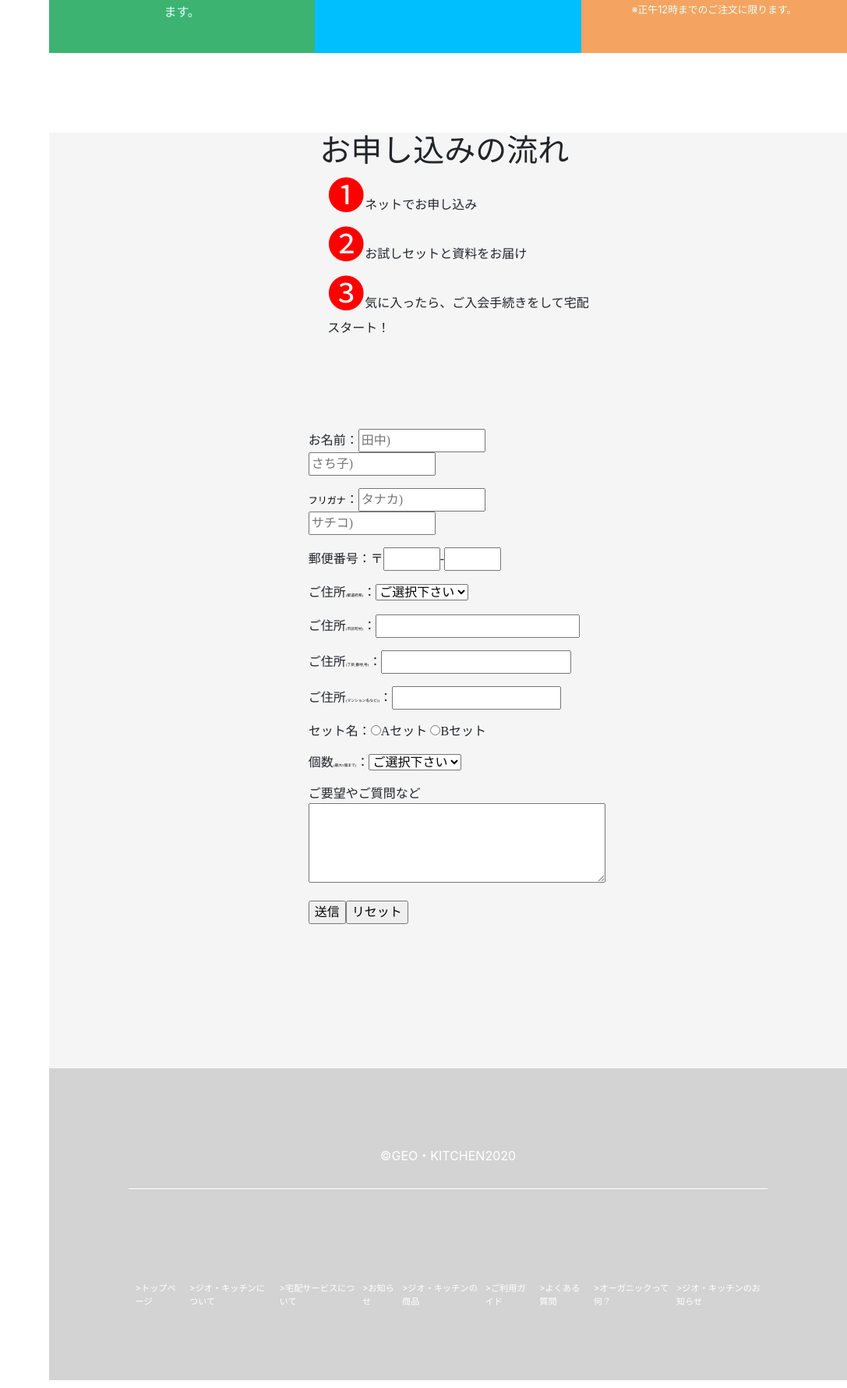
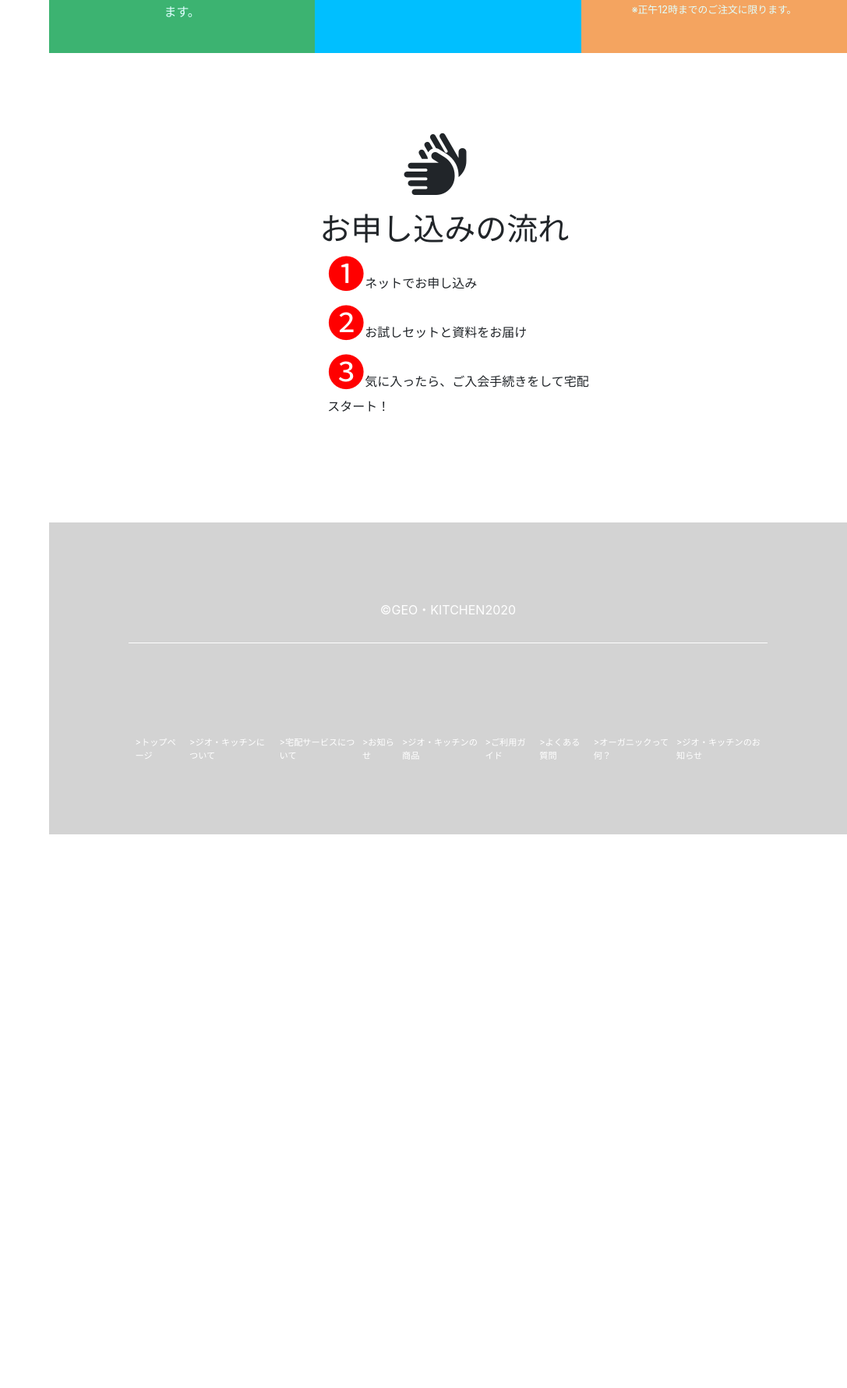
Before and after one commit to aoyamaryotasite/my_portfolio, a PHP site: page / in a window 1280 px wide. Shown: the part 2532-4312 px from the top of the page at 78% size, without its empty margins (193-1280 px from the left). After the commit the page ends 3602 px from the top, so only its background shows below. Run offline with PHP 8.4, Linux system fonts and the light colour scheme; some libraries are stand-ins or nearby versions.

Commit message:
Add files via upload

```diff
--- a/css/style.css
+++ b/css/style.css
@@ -370,9 +370,14 @@ margin-left: 15%;
 }
 .box9{
   width: 100%;
-  height: 1200px;
-  background-color: whitesmoke;
+  height: 500px;
+  background-color: white;
   margin: 0;
+}
+
+.hands{
+  margin-left: 35%;
+  margin-bottom: 5%;
 }
 
 .box10{
@@ -401,14 +406,7 @@ margin-right: auto;
   margin-top: 10%;
   font-family: 'Noto Serif JP', serif;
 }
-.box9-2{
-  width: 35%;
-  height: 100%;
-margin-left: auto;
-margin-right: auto;
-  margin-top: 10%;
-  font-family: 'Noto Serif JP', serif;
-}
+
 
 .box9-1 h2{
   font-size: 2.5rem;
@@ -471,6 +469,9 @@ margin-right: auto;
   margin-left:1%;
 }
 
+.text{
+  width: 40%;
+}
 
 /* 950px以下 */
 @media (max-width: 950px) {
@@ -510,8 +511,7 @@ margin-right: auto;
 
   .box9{
     width: 100%;
-    height: 1000px;
-    background-color: whitesmoke;
+    height: 400px;
     margin: 0;
   }
 
@@ -520,10 +520,7 @@ margin-right: auto;
 
   }
 
-  .box9-2{
-    width:40%;
-  margin-left: 30%;
-}
+
 
 .number{
   font-size: 1.5rem;
@@ -598,7 +595,7 @@ margin-right: auto;
 
   .box9{
     width: 100%;
-    height: 1000px;
+    height: 400px;
     background-color: whitesmoke;
     margin: 0;
   }
@@ -612,11 +609,6 @@ dd{
   .box9-1{
     width: 100%;
   }
-
-  .box9-2{
-    width: 100%;
-  margin-left: 4%;
-}
 
 .number{
   font-size: 1.5rem;
@@ -647,6 +639,10 @@ dd{
     display: block;
  }
 
+.textarea{
+   width: 60%;
+ }
+
   .boxQb{
     display: none;
     }
@@ -654,12 +650,3 @@ dd{
 }
 
 }
-/* 950px以下 */
-@media (max-width: 1220px) {
-  .box9-2{
-    width: 100%;
-  margin-left:auto;
-  margin-right: auto;
-}
-
-}
--- a/index.html
+++ b/index.html
@@ -51,7 +51,7 @@
               <li class="global-nav__item"><a href="#about">宅配会員ログイン</a></li>
               <li class="global-nav__item"><a href="#skilllist">入会申し込み</a></li>
               <li class="global-nav__item"><a href="#tool">お試しセット</a></li>
-              <li class="global-nav__item"><a href="#worklist">メニュー</a></li>
+              <li class="global-nav__item"><a href="#worklist"><i class="fas fa-align-right"></i>　メニュー</a></li>
             </ul>
           </nav>
           <div class="hamburger" id="js-hamburger">
@@ -127,6 +127,7 @@
 <div class="box9">
   <div class="box9-1">
     <section class="fadein">
+     <div class="hands"> <i class="fas fa-hands fa-5x"></i></div>
 <h2>お申し込みの流れ</h2>
 <ul class="apoint">
   <li><span class="number">❶</span>ネットでお申し込み</li>
@@ -136,55 +137,7 @@
 </div>
 </section>
 <div class="box9-2">
-<form action="cgi-bin/formmail.cgi" method="post">
-  <p>
-  お名前：<input type="text" name="name" size="15" placeholder="田中)"><input type="text" name="name" size="15"placeholder="さち子)">
-  </p>
-  <p>
-<span class="formname">フリガナ</span>：<input type="text" name="name" size="15" placeholder="タナカ)"><input type="text" name="name" size="15"placeholder="サチコ)">
-  </p>
-  <p>
-  郵便番号：〒<input type="text" name="name" size="5">-<input type="text" name="name" size="5">
-  </p>
-  <p>
-    ご住所<span class="formname2">(都道府県)</span>：<select name="addres">
-    <option value="A">ご選択下さい</option>
-    <option value="B">東京都</option>
-    <option value="O">大阪府</option>
-    <option value="AB">京都府</option>
-    </select>
-    </p>
-  <p>
-ご住所<span class="formname2">(市区町村)</span>：<input type="text" name="addres" size="26">
-  </p>
-  <p>
-ご住所<span class="formname2">(丁目,番地,号)</span>：<input type="text" name="addres" size="24">
-  </p>
-  <p>
-ご住所<span class="formname2">(マンション名など))</span>：<input type="text" name="addres" size="21">
-  </p>
-  <p>
- セット名：<input type="radio" name="sex" value="Aset">Aセット
-  <input type="radio" name="sex" value="Bset">Bセット
-  </p>
-  <p>
-    個数<span class="formname2">(最大5個まで)</span>：<select name="count">
-    <option value="select">ご選択下さい</option>
-    <option value="1">1個</option>
-    <option value="2">2個</option>
-    <option value="3">3個</option>
-    <option value="2">4個</option>
-    <option value="3">5個</option>
-    </select>
-    </p>
-  <p>
-  ご要望やご質問など<br>
-  <textarea name="kanso" rows="4" cols="40"></textarea>
-  </p>
-  <p>
-  <input type="submit" value="送信"><input type="reset" value="リセット">
-  </p>
-  </form>
+
 </div>
 </div>
 <div class="box8">
```
